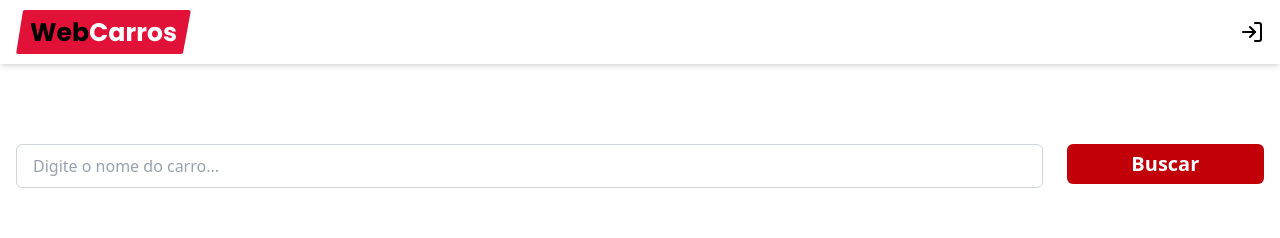
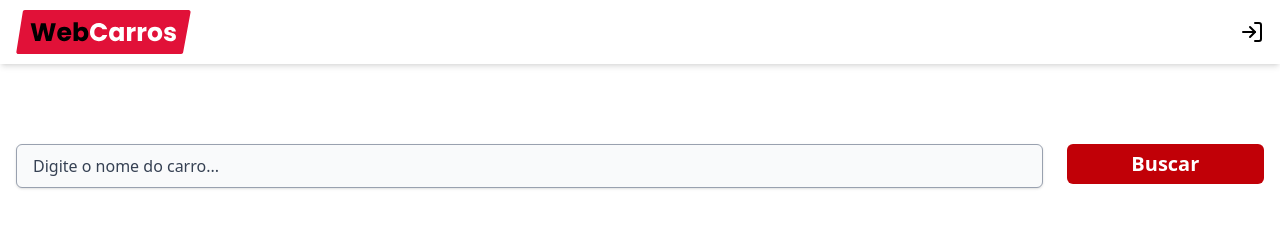
Before and after one commit to g4brielpy/webcarros, a React (Vite) app: page / in a window 1280 px wide. Shown: the top 238 px of the page. Built offline with nearby package versions, Linux system fonts and the light colour scheme.

Commit message:
Alterando estilização do input

```diff
--- a/src/components/UI/InputCustom.tsx
+++ b/src/components/UI/InputCustom.tsx
@@ -16,9 +16,10 @@ export function InputCustom({ label, error, ...props }: InputCustomProps) {
 
       <input
         {...props}
-        className={`h-11 px-4 rounded-md border text-gray-800 placeholder-gray-400 focus:outline-none focus:ring-2 focus:ring-amber-500 ${
-          error ? "border-red-500" : "border-gray-300"
-        }`}
+        className={`h-11 px-4 rounded-md border text-gray-900 placeholder-gray-700
+          bg-gray-50 shadow-sm transition-all duration-200 ease-in-out
+          focus:outline-none focus:border-[#E11138] focus:ring-2 focus:ring-[#E11138] focus:shadow-md
+          ${error ? "border-red-500" : "border-gray-400"}`}
       />
 
       {error && <span className="mt-1 text-sm text-red-500">{error}</span>}
```
